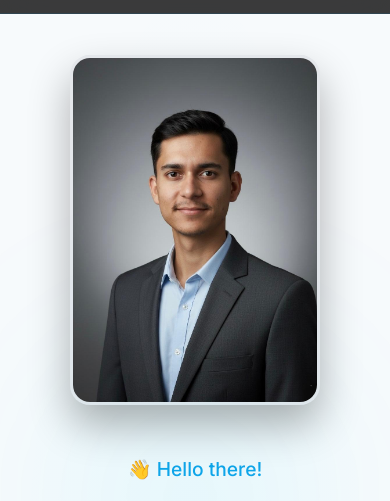
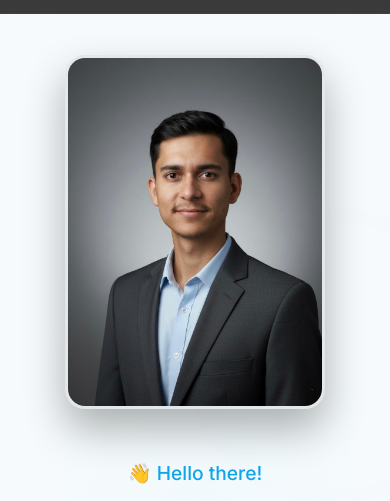
Before and after one commit to Prabesh-Marasini18/protfile, a plain HTML site: page index.html in a window 390 px wide. Shown: the part 73-574 px from the top of the page. Drawn offline with Linux system fonts and the light colour scheme.

Commit message:
new changes

```diff
--- a/index.html
+++ b/index.html
@@ -438,6 +438,7 @@
                                 <span>Laravel</span>
                                 <span>REST APIs</span>
                                 <span>Teamwork</span>
+                                <span>Problem Solving</span>
                             </div>
                         </div>
                     </div>
--- a/style.css
+++ b/style.css
@@ -321,8 +321,9 @@ header.scrolled {
     position: absolute;
     top: 20%;
     right: 0;
-    width: 400px;
-    height: 400px;
+    /* responsive decorative glow: scales with viewport but caps at 400px */
+    width: min(30vw, 400px);
+    height: min(30vw, 400px);
     background: radial-gradient(circle, rgba(0, 212, 255, 0.1) 0%, transparent 70%);
     border-radius: 50%;
     filter: blur(100px);
@@ -677,8 +678,9 @@ header.scrolled {
 }
 
 .profile-image {
-    width: 400px;
-    height: 500px;
+    width: 100%;
+    max-width: 420px;
+    aspect-ratio: 4 / 5;
     object-fit: cover;
     border-radius: 20px;
     box-shadow: var(--shadow-card);
@@ -789,7 +791,7 @@ header.scrolled {
 .about-img {
     width: 100%;
     max-width: 500px;
-    height: 600px;
+    aspect-ratio: 5 / 6;
     object-fit: cover;
     border-radius: 20px;
     box-shadow: var(--shadow-card);
@@ -987,6 +989,50 @@ header.scrolled {
     #experience .services-grid {
         grid-template-columns: repeat(2, 1fr);
         gap: 1.5rem;
+    }
+}
+
+/* Very large screens: improve spacing and keep content centered */
+@media (min-width: 1600px) {
+    .container {
+        max-width: 1600px;
+        padding: 0 3rem;
+    }
+
+    .home-content {
+        gap: 8rem;
+    }
+
+    .about-content {
+        gap: 8rem;
+    }
+}
+
+/* Prevent unexpected horizontal overflow by ensuring all major containers clip children */
+main, header, footer, .section {
+    max-width: 100vw;
+    box-sizing: border-box;
+}
+
+/* Tablet breakpoint for improved stacking and image scaling */
+@media (max-width: 1024px) {
+    .home-content {
+        grid-template-columns: 1fr 0.9fr;
+        gap: 3.5rem;
+    }
+
+    .about-content {
+        grid-template-columns: 1fr 1fr;
+        gap: 3rem;
+    }
+
+    .profile-image,
+    .about-img {
+        max-width: 360px;
+        width: 100%;
+        height: auto;
+        aspect-ratio: auto;
+        margin: 0 auto;
     }
 }
 
@@ -1083,8 +1129,10 @@ header.scrolled {
 
     .profile-image,
     .about-img {
-        width: 300px;
-        height: 400px;
+        max-width: 320px;
+        width: 100%;
+        height: auto;
+        margin: 0 auto;
     }
 
     .floating-card {
@@ -1167,8 +1215,10 @@ header.scrolled {
 
     .profile-image,
     .about-img {
-        width: 250px;
-        height: 350px;
+        max-width: 260px;
+        width: 100%;
+        height: auto;
+        margin: 0 auto;
     }
 
     .social-icon {
```
